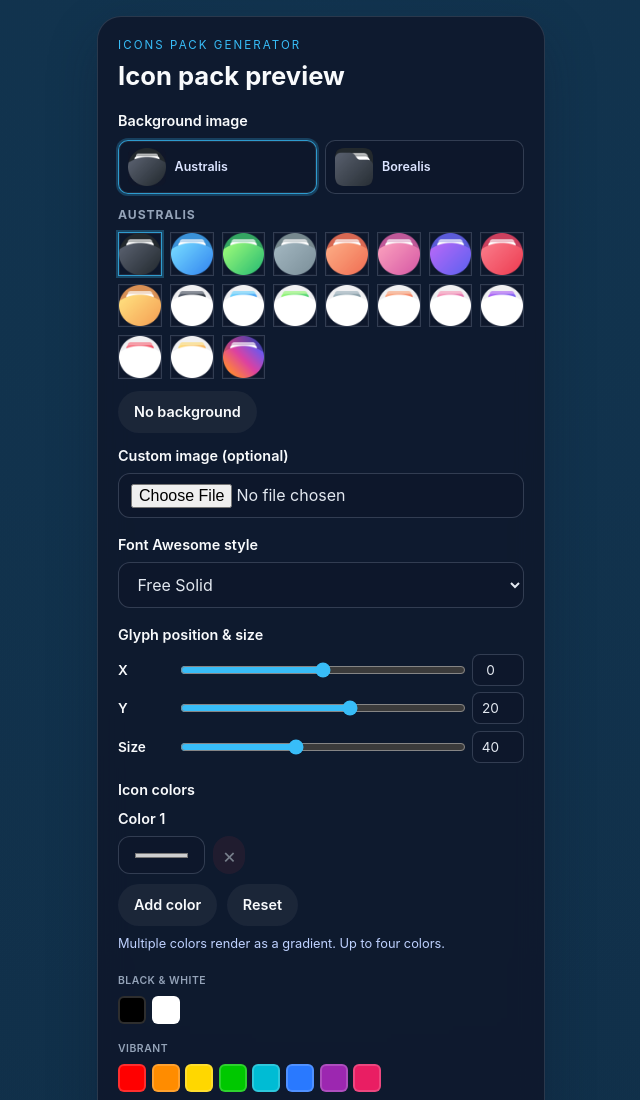
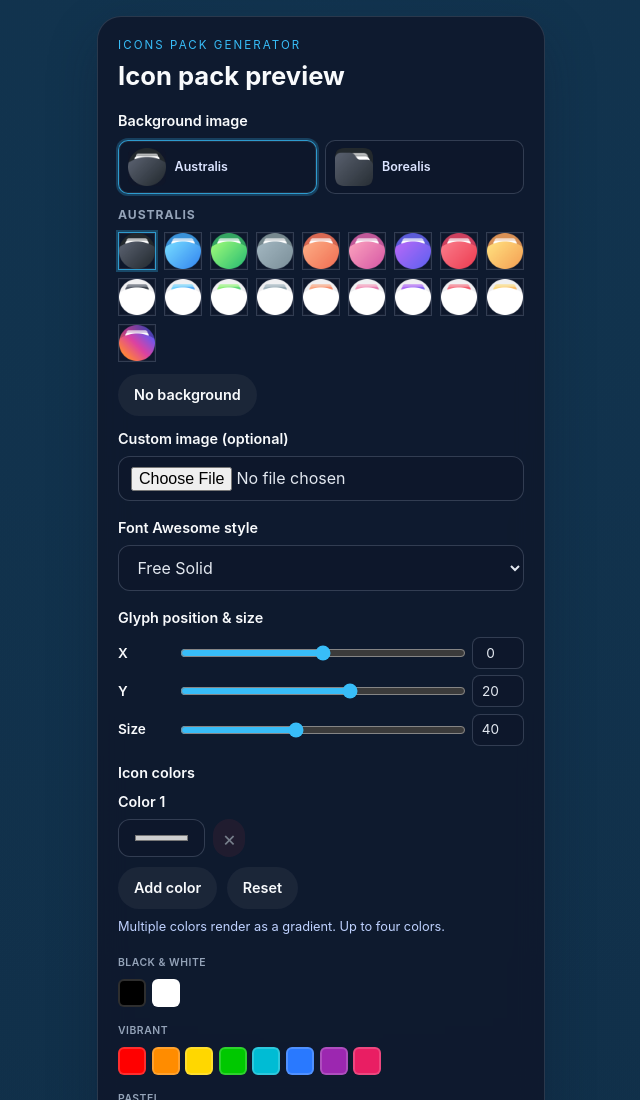
Before and after one commit to ldbglobe/icons-pack-generator, a website built with Vite: page index.html in a window 1280 px wide. Shown: the top 1100 px of the page, without its empty margins (319-959 px from the left). Built offline with nearby package versions, Linux system fonts and the light colour scheme.

Commit message:
fix: adjust background sample grid to 9 columns

```diff
--- a/src/style.css
+++ b/src/style.css
@@ -237,7 +237,7 @@ h2 {
 
 .background-sample-grid {
   display: grid;
-  grid-template-columns: repeat(8, minmax(0, 1fr));
+  grid-template-columns: repeat(9, minmax(0, 1fr));
   gap: 0.5rem;
 }
 
```
